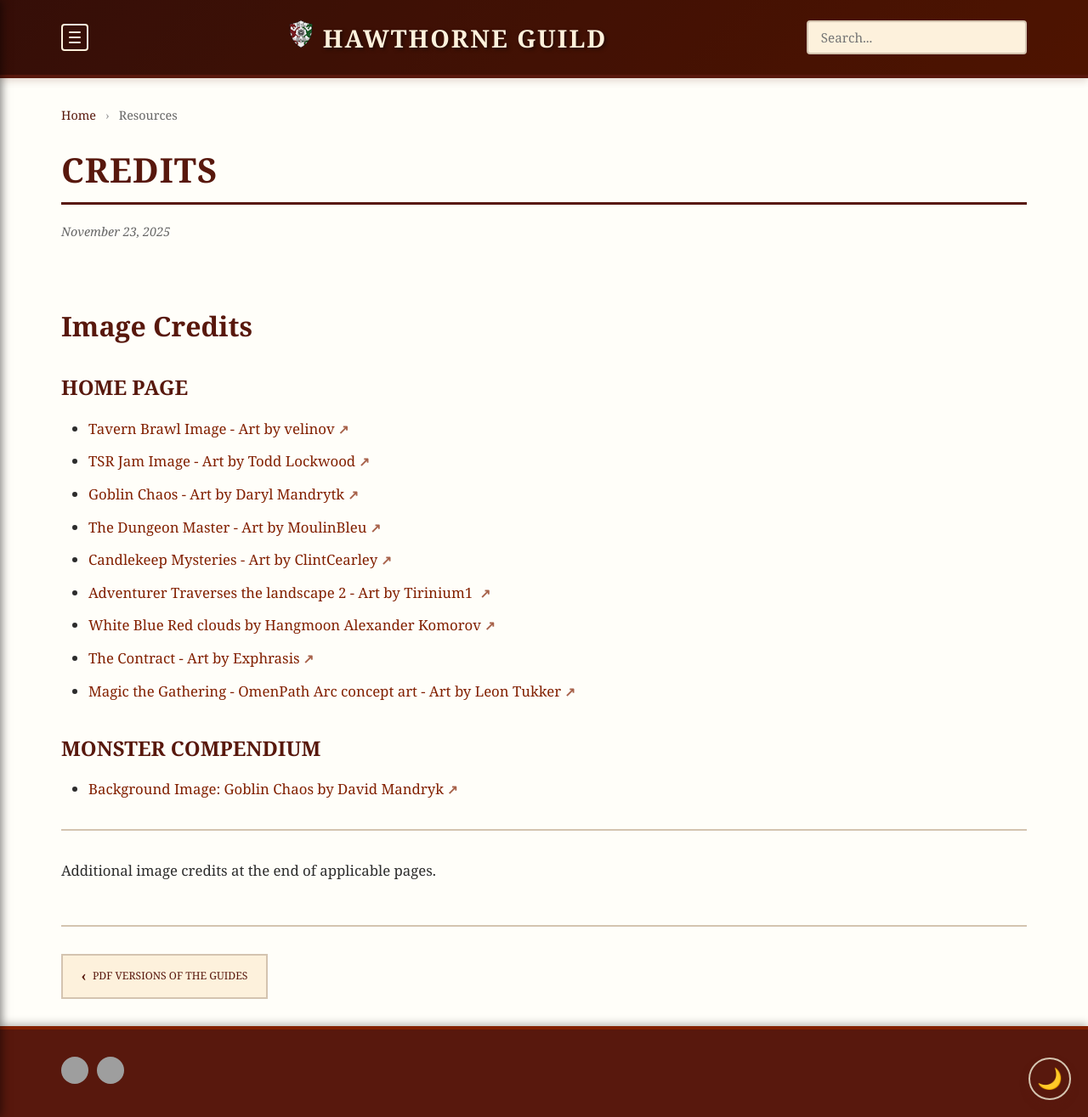
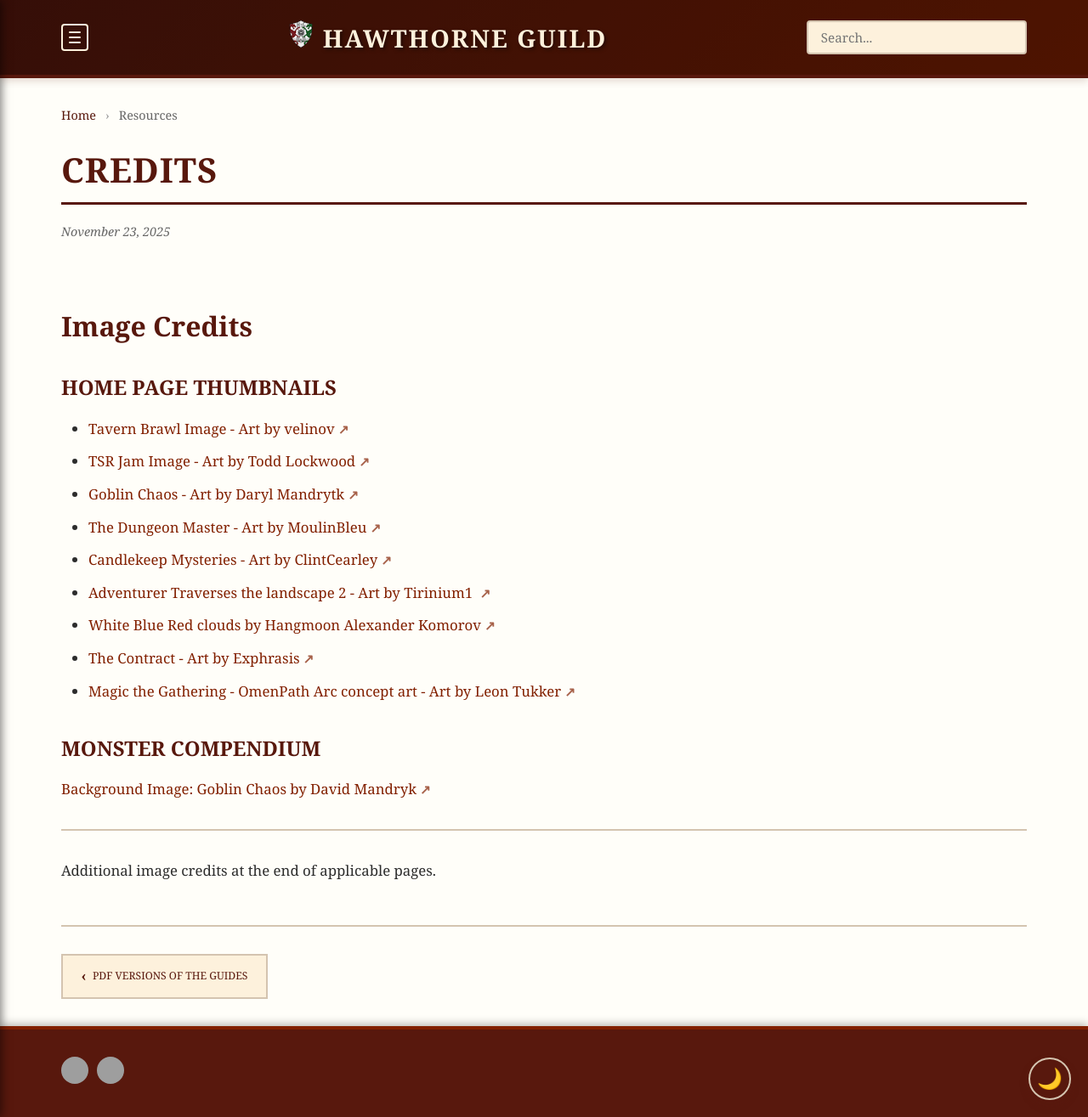
Before and after one commit to coconutswallow/Guides, a Jekyll site: the page built from _resources/credits.md, in a window 1280 px wide and 1315 px high. Shown: the whole window at 85% size. Built offline with Jekyll 4.4.1, drawn with Linux system fonts in a browser that asks for light colours; comment, search, counter and statistics services are not loaded; grey boxes are pictures that could not be loaded.

Commit message:
Update credits.md

```diff
--- a/_resources/credits.md
+++ b/_resources/credits.md
@@ -6,7 +6,7 @@
 
 ## Image Credits
 
-### Home Page
+### Home Page Thumbnails
 
 - [Tavern Brawl Image - Art by velinov](https://www.deviantart.com/velinov/art/Tavern-Brawl-96471746)
 - [TSR Jam Image - Art by Todd Lockwood](https://www.toddlockwood.com/dungeons-and-dragons#/tsr-jam/)
@@ -20,7 +20,7 @@
 
 ### Monster Compendium
 
-- [Background Image:  Goblin Chaos by David Mandryk](https://www.artstation.com/mandryk)
+[Background Image:  Goblin Chaos by David Mandryk](https://www.artstation.com/mandryk)
 
 ---
 
```
